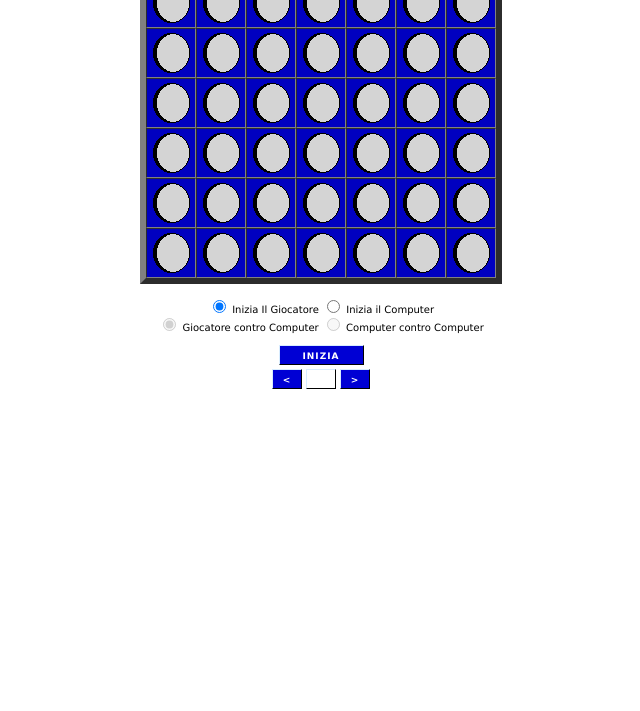
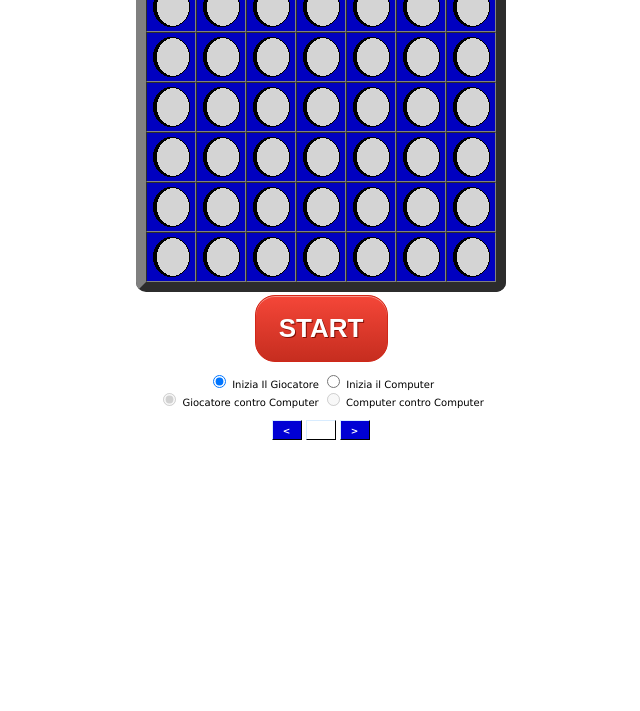
Before and after one commit to bibbokoala/forza4, a plain HTML site: page index.html in a window 1280 px wide. Shown: the part 89-800 px from the top of the page, without its empty margins (319-959 px from the left). Drawn offline with Linux system fonts and the light colour scheme.

Commit message:
aggiornato index.html
- aggiunto foglio di style x il bottone START
- bordo stonato alla tabella

```diff
--- a/index.html
+++ b/index.html
@@ -3,6 +3,7 @@
 <title>FORZA 4</title>
 <meta http-equiv="Content-Type" content="text/html; charset=iso-8859-1"/>
 <link rel="apple-touch-icon" href="./pics/icon.png">
+<link rel="stylesheet" href="style.css" />
 <script type="text/javascript">
 <!--
 var i, j, k, XMSov, UltEv, bSopra=-1, iKKK=0, bInizia;
@@ -614,7 +615,8 @@ P{
 <form name="OptionsForm">
 <table border="0">
 <tr>
-<td><table border="6" cellpadding="0" cellspacing="0" bgcolor="#C0C0C0">
+<td>
+<table border="10" cellpadding="0" cellspacing="0" style="border-radius: 10px;">
 <script type="text/javascript">
 <!--
 window.document.writeln("<tr align=center>");
@@ -634,6 +636,7 @@ window.document.close();
 </td>
 </tr>
 </table>
+<a href="" class="start" onClick="javascript:Init()">START</a>
 <p>
 <input type="radio" name="Inizia" checked value="Red" onClick="javascript:SetOption(2,1)"> Inizia Il Giocatore
 <input type="radio" name="Inizia" value="Green" onClick="javascript:SetOption(2,0)"> Inizia il Computer
@@ -641,7 +644,6 @@ window.document.close();
 <input type="radio" disabled="yes" name="Red" checked value="Red: Player" onClick="javascript:SetOption(0,0)"> Giocatore contro Computer
 <input type="radio" disabled="yes" name="Red" value="Red: Computer" onClick="javascript:SetOption(0,1)"> Computer contro Computer
 </p>
-<input type="button" class="submit" value="Inizia" style="width:85" onClick="javascript:Init()">
 <table border="0" cellpadding="0" cellspacing="0"><tr>
 <td align="center">
 <input type="button" class="submit" value="&nbsp;&lt;&nbsp;"
```
